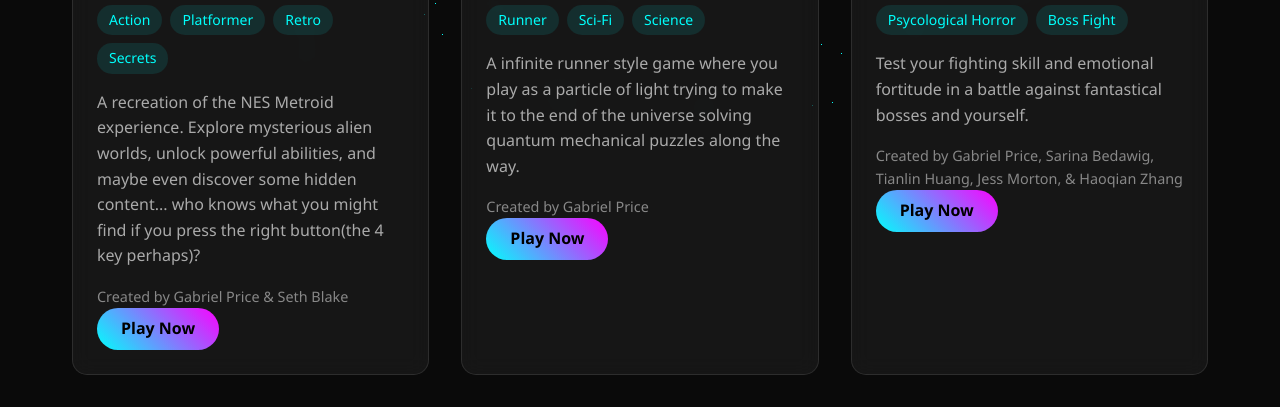
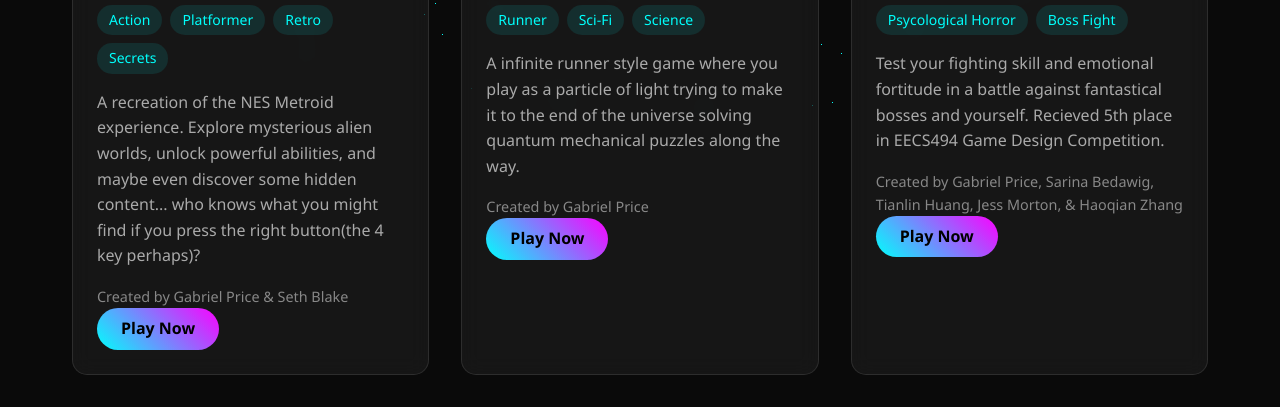
Before and after one commit to gcprice/gcprice.github.io, a plain HTML site: page index.html in a window 1280 px wide. Shown: the part 690-1097 px from the top of the page. Drawn offline with nearby package versions, Linux system fonts and the light colour scheme.

Commit message:
Accolades

```diff
--- a/index.html
+++ b/index.html
@@ -350,6 +350,7 @@
                     </div>
                     <p class="game-description">
                         Test your fighting skill and emotional fortitude in a battle against fantastical bosses and yourself.
+                        Recieved 5th place in EECS494 Game Design Competition.
                     </p>
                     <p style="font-size: 0.9rem; color: #888; margin-top: 1rem;">
                         Created by Gabriel Price, Sarina Bedawig, Tianlin Huang, Jess Morton, & Haoqian Zhang
```
